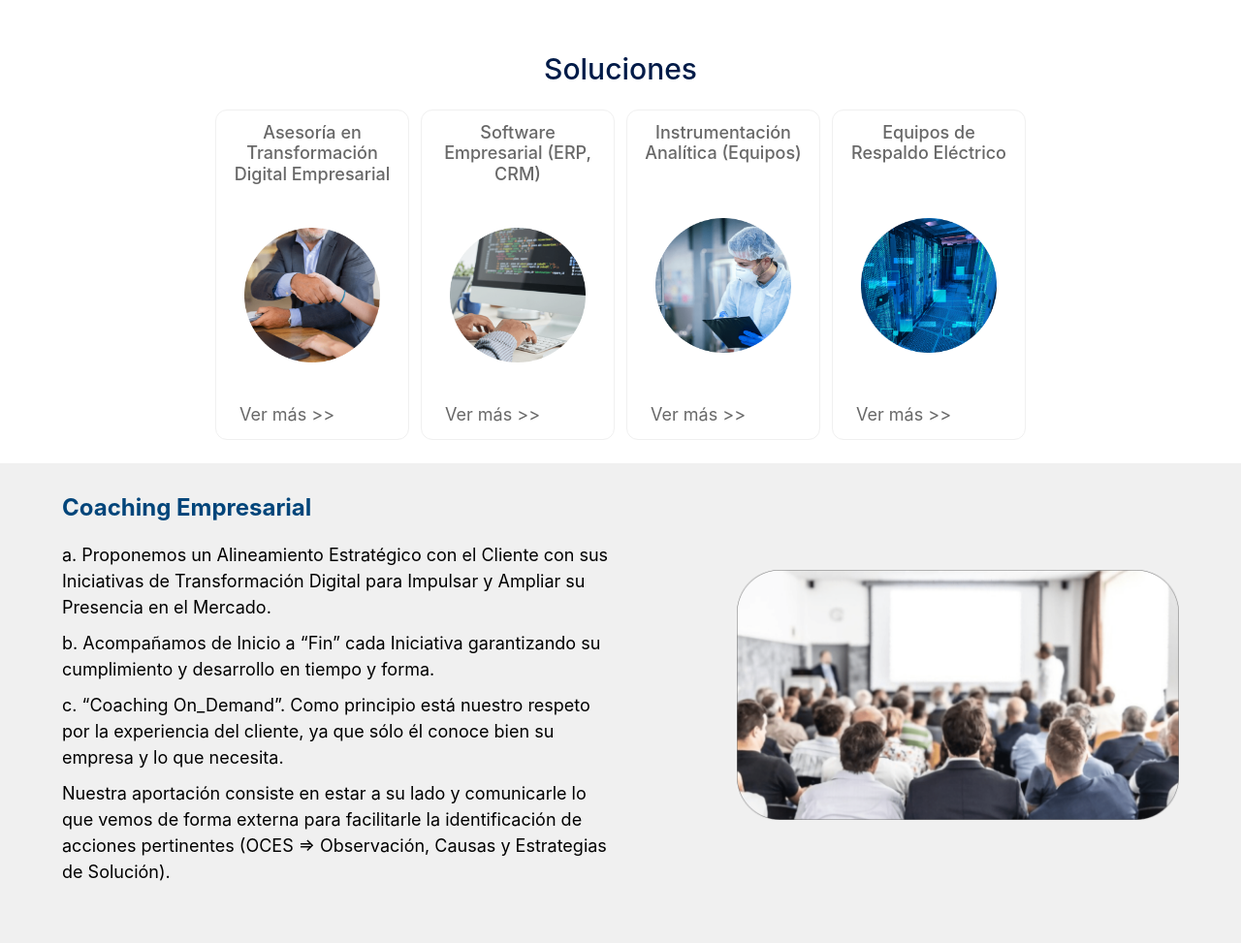
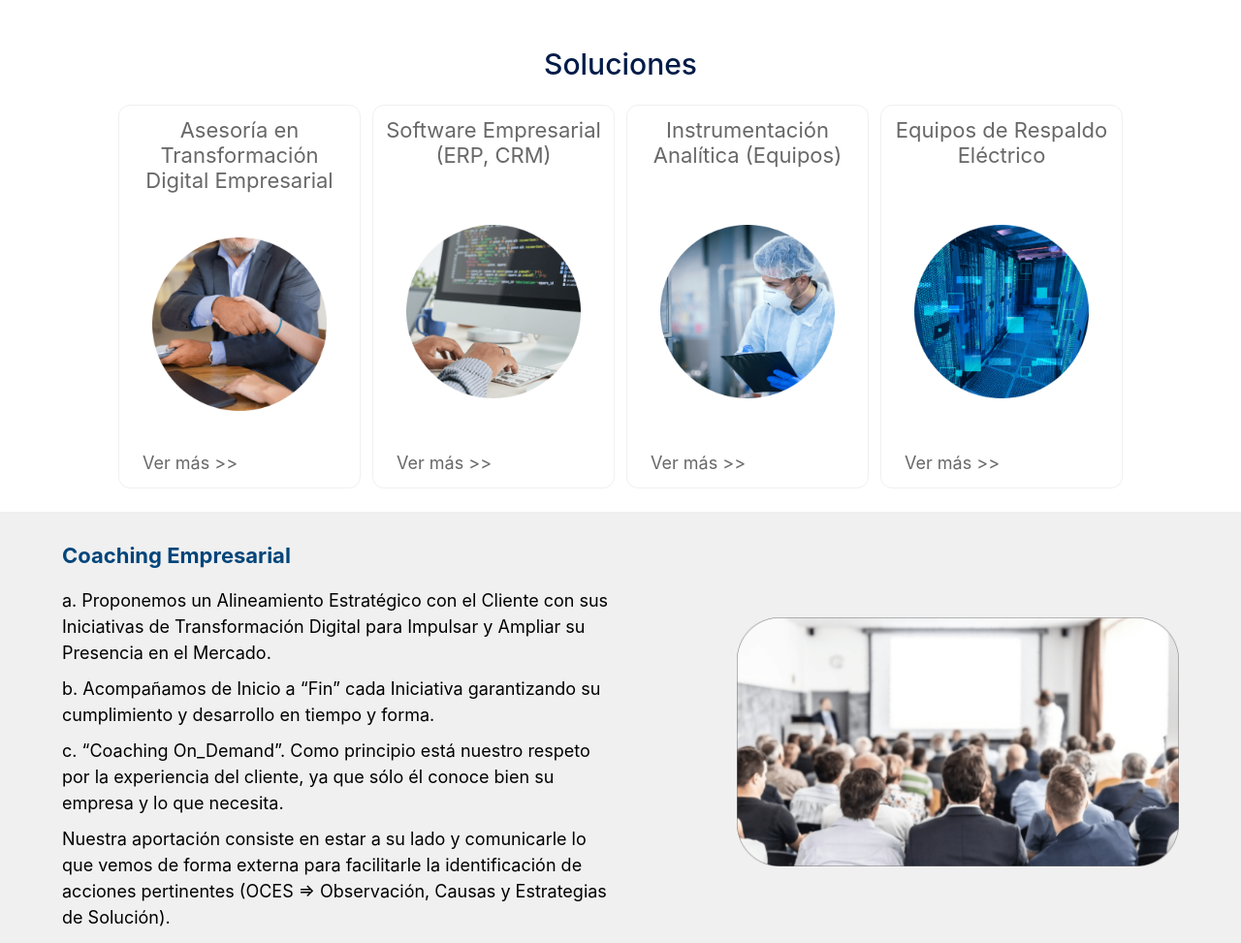
Before and after one commit to samuel-mc/vtde, a plain HTML site: page index.html in a window 1280 px wide. Shown: the part 1553-2526 px from the top of the page at 97% size. Drawn offline with nearby package versions, Linux system fonts and the light colour scheme.

Commit message:
Cambio Sección Sóluciones

```diff
--- a/styles/main.css
+++ b/styles/main.css
@@ -12,7 +12,7 @@ html {
     /* Font size */
     --sm: 1.4rem;
     --md: 1.8rem;
-    --lg: 2.4rem;
+    --lg: 2.2rem;
     --xl: 3rem;
 
     /* Colors */
@@ -250,8 +250,9 @@ li {
 }
 
 .soluciones__card .card__title {
-    font-size: var(--md);
+    font-size: var(--lg);
     text-align: center;
+    font-weight: normal;
 }
 .soluciones__card .card__img {
     width: 80%;
@@ -267,6 +268,7 @@ li {
 
 .soluciones__card .card__link {
     color: var(--gray-color);
+    font-size: var(--md);
     padding: 8px 12px;
     text-decoration: none;
     transition: all 0.6s ease-in-out;
@@ -887,7 +889,7 @@ textarea[name=service] {
     }
 
     .soluciones__cards {
-        grid-template-columns: repeat(auto-fit, minmax(120px, 200px));
+        grid-template-columns: repeat(auto-fit, minmax(120px, 250px));
         padding: 0 64px;
     }
 
```
